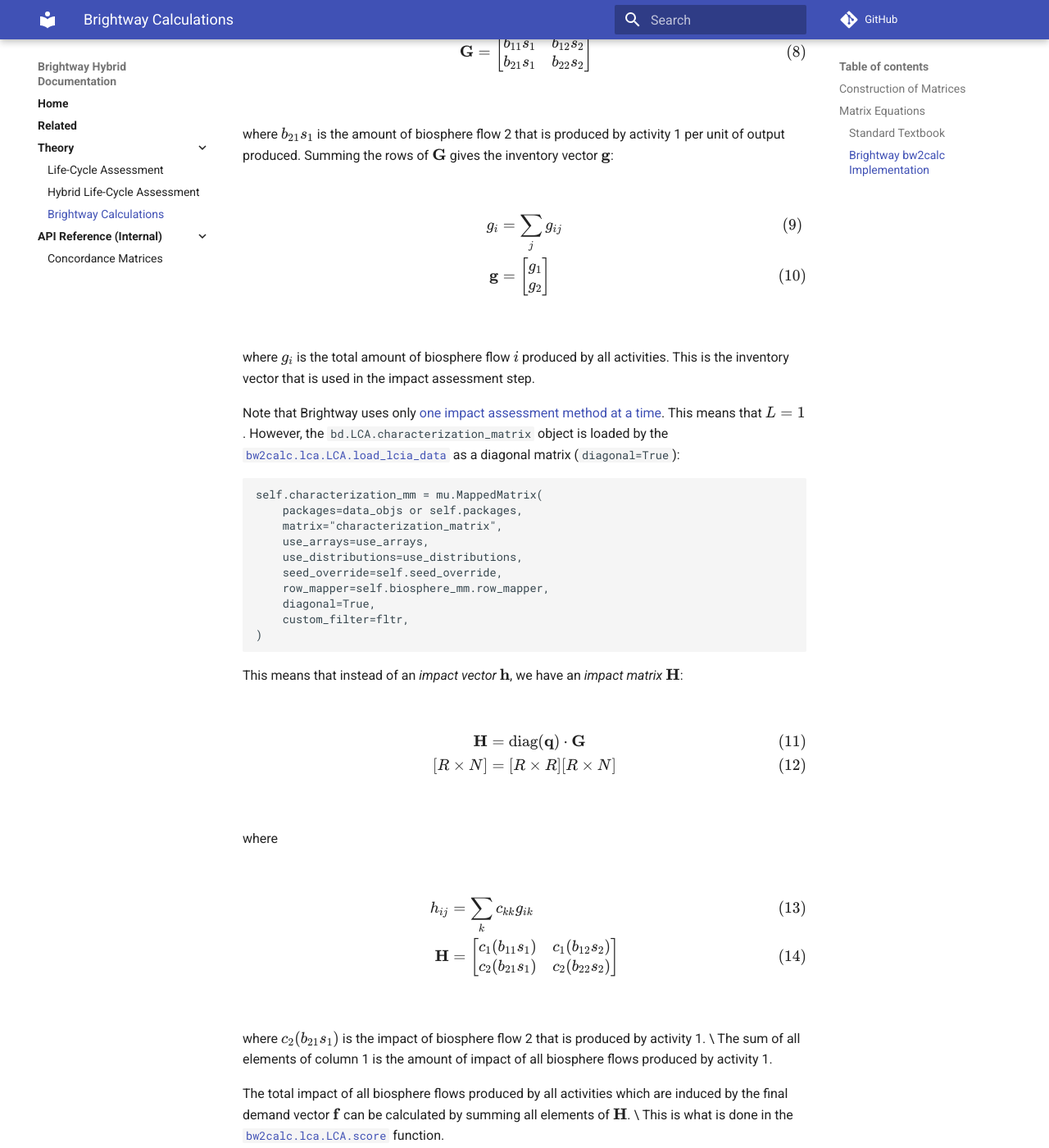
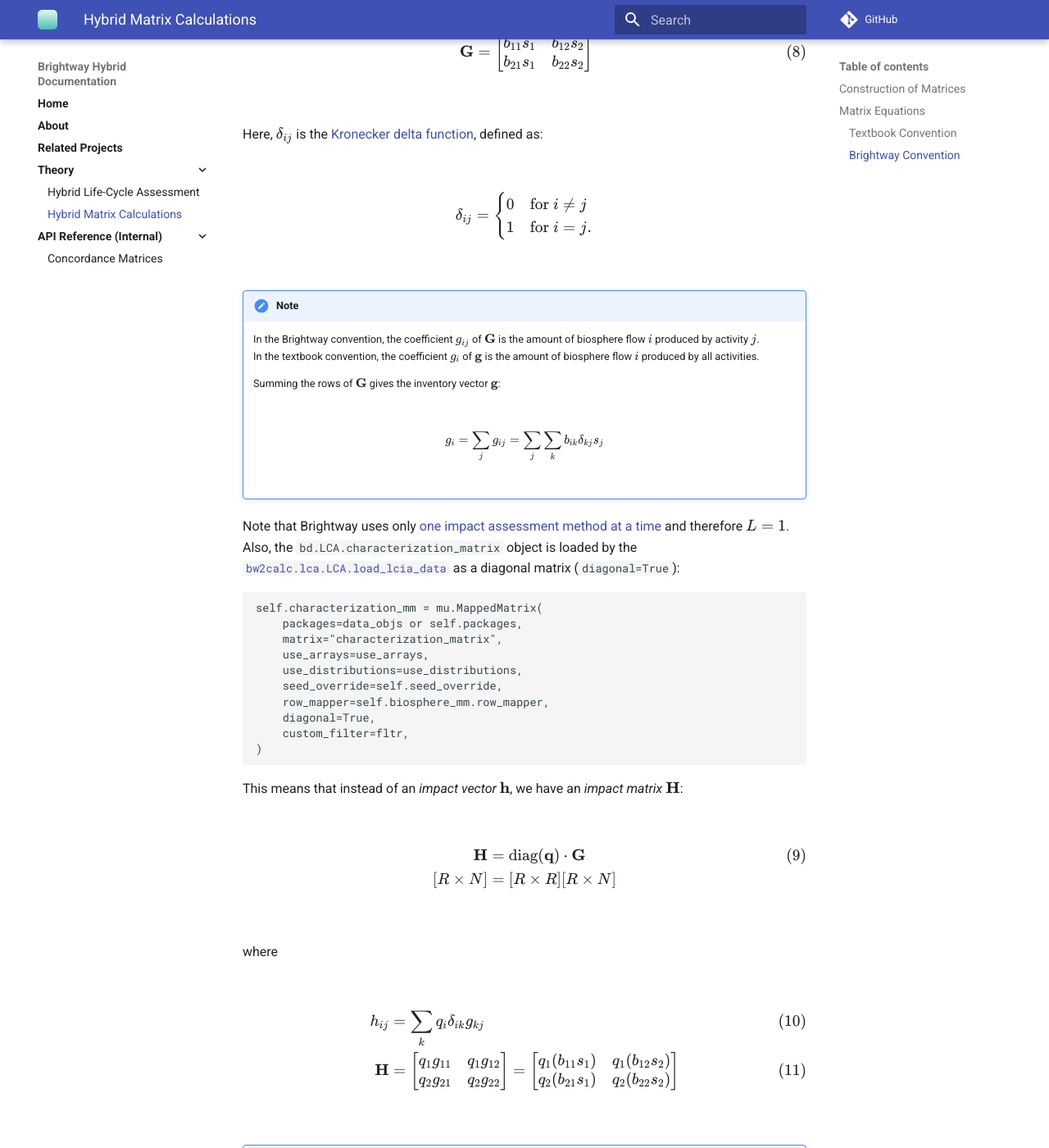
Before and after one commit to brightway-lca/bw_hybrid, an MkDocs documentation site: the page built from docs/theory/calculations.md, in a window 1280 px wide and 1400 px high, scrolled down 4582 px. Shown: the whole window at 82% size. Built offline with MkDocs 1.6.1 and Material for MkDocs 9.7.7, drawn with Linux system fonts in a browser that asks for light colours; comment, search, counter and statistics services are not loaded; some of the changed text lies outside the part shown.

Commit message:
updated documentation

````diff
--- a/docs/theory/calculations.md
+++ b/docs/theory/calculations.md
@@ -1,4 +1,4 @@
-# Hybrid Calculations with Brightway
+# Hybrid Matrix Calculations
 
 ??? Why does the USEEIO A-matrix have zero elements on the diagonal - and why does it have negative values sometimes?
 ??? When/how are the biosphere parts of the database written?
@@ -92,7 +92,7 @@
     | $R$     | Number of biosphere flows      |
     | $L$     | Number of impact categories    |
 
-### Standard Textbook
+### Textbook Convention
 
 | Object                  | Symbol        | Dimension   | Source                                                                                                        |
 |-------------------------|---------------|-------------|---------------------------------------------------------------------------------------------------------------|
@@ -101,8 +101,8 @@
 | biosphere matrix        | $\mathbf{B}$  | $[R\times N]$ | Eqn.(2.7) and Theorem 2 (P.21) in [Heijungs & Suh (2001)](https://doi.org/10.1007/978-94-015-9900-9)        |
 | scaling vector          | $\mathbf{s}$  | $[N\times 1]$ | Eqn.(2.12ff.) and Def. 3 (P.21) in [Heijungs & Suh (2001)](https://doi.org/10.1007/978-94-015-9900-9)       |
 | inventory vector        | $\mathbf{g}$  | $[R\times 1]$ | Eqn.(2.10) and Def. 5 (P.21) in [Heijungs & Suh (2001)](https://doi.org/10.1007/978-94-015-9900-9)          |
-| characterization matrix | $\mathbf{Q}$  | $[L\times R]$ | Eqn.(8.26) in [Errata of Heijungs & Suh (2001)](https://personal.vu.nl/r.heijungs/computational/The%20computational%20structure%20of%20LCA%20-%20Errata.pdf) |
-| impact vector           | $\mathbf{h}$  | $[L\times 1]$ | Eqn.(8.27) in [Heijungs & Suh (2001)](https://doi.org/10.1007/978-94-015-9900-9) |
+| characterization matrix | $\mathbf{Q}$  | $[L\times R]$ | Eqn.(8.26) in [Errata of Heijungs & Suh (2001)](https://web.archive.org/web/20230505051343/https://personal.vu.nl/r.heijungs/computational/The%20computational%20structure%20of%20LCA%20-%20Errata.pdf) |
+| impact vector           | $\mathbf{h}$  | $[L\times 1]$ | Eqn.(8.27) in [Heijungs & Suh (2001)](https://doi.org/10.1007/978-94-015-9900-9)                            |
 
 The _"solution to the inventory problem"_ is then given by (Eqn.(2.45) and Eqn.(2.47) in [Heijungs & Suh (2001)](https://doi.org/10.1007/978-94-015-9900-9)):
 
@@ -126,7 +126,7 @@
 \end{align}
 $$
 
-### Brightway `bw2calc` Implementation
+### Brightway Convention
 
 !!! warning
 
@@ -175,22 +175,28 @@
     \end{bmatrix}
 \end{align}
 
-where $b_{21}s_1$ is the amount of biosphere flow 2 that is produced by activity 1 per unit of output produced. Summing the rows of $\mathbf{G}$ gives the inventory vector $\mathbf{g}$:
+Here, $\delta_{ij}$ is the [Kronecker delta function](https://en.wikipedia.org/wiki/Kronecker_delta), defined as:
 
 $$
-\begin{align}
-    g_{i} &= \sum_j g_{ij} \\
-    \mathbf{g} &=
-    \begin{bmatrix}
-        g_1 \\
-        g_2 \\
-    \end{bmatrix}
-\end{align}
+\delta_{ij} =
+\begin{cases}
+0 & \text{for } i \neq j \\
+1 & \text{for } i = j.
+\end{cases}
 $$
 
-where $g_{i}$ is the total amount of biosphere flow $i$ produced by all activities. This is the inventory vector that is used in the impact assessment step.
+!!! note
+    In the Brightway convention, the coefficient $g_{ij}$ of $\mathbf{G}$ is the amount of biosphere flow $i$ produced by activity $j$.
+    In the textbook convention, the coefficient $g_i$ of $\mathbf{g}$ is the amount of biosphere flow $i$ produced by all activities.
 
-Note that Brightway uses only [one impact assessment method at a time](https://github.com/brightway-lca/brightway2-calc/blob/cb4439b3c41cb8ddaf84a186385dde410806b977/bw2calc/lca.py#L47). This means that $L=1$. However, the `bd.LCA.characterization_matrix` object is loaded by the [`bw2calc.lca.LCA.load_lcia_data`](https://github.com/brightway-lca/brightway2-calc/blob/a51ac18348f22ada859e72f9d6c9a8774a4c0cb3/bw2calc/lca.py#L219) as a diagonal matrix (`diagonal=True`):
+    Summing the rows of $\mathbf{G}$ gives the inventory vector $\mathbf{g}$:
+
+    $$
+    g_{i} = \sum_j g_{ij} = \sum_j \sum_k b_{ik} \delta_{kj} s_{j}
+    $$
+
+
+Note that Brightway uses only [one impact assessment method at a time](https://github.com/brightway-lca/brightway2-calc/blob/cb4439b3c41cb8ddaf84a186385dde410806b977/bw2calc/lca.py#L47) and therefore $L=1$. Also, the `bd.LCA.characterization_matrix` object is loaded by the [`bw2calc.lca.LCA.load_lcia_data`](https://github.com/brightway-lca/brightway2-calc/blob/a51ac18348f22ada859e72f9d6c9a8774a4c0cb3/bw2calc/lca.py#L219) as a diagonal matrix (`diagonal=True`):
 
 ```python
 self.characterization_mm = mu.MappedMatrix(
@@ -207,23 +213,32 @@
 
 This means that instead of an _impact vector_ $\mathbf{h}$, we have an _impact matrix_ $\mathbf{H}$:
 
+$$
 \begin{align}
-\mathbf{H} &= \text{diag}(\mathbf{q}) \cdot \mathbf{G} \\
-[R \times N] &= [R \times R] [R \times N]
+    \mathbf{H} &= \text{diag}(\mathbf{q}) \cdot \mathbf{G} \\
+    [R \times N] &= [R \times R] [R \times N] \notag
 \end{align}
+$$
 
 where
 
+$$
 \begin{align}
-h_{ij} &= \sum_k c_{kk} g_{ik} \\
-\mathbf{H} &= \begin{bmatrix}
-c_1 (b_{11}s_1) & c_1 (b_{12}s_2) \\
-c_2 (b_{21}s_1) & c_2 (b_{22}s_2) \\
-\end{bmatrix}
+    h_{ij} &= \sum_k q_i \delta_{ik} g_{kj} \\
+    \mathbf{H} &= \begin{bmatrix}
+    q_1 g_{11} & q_1 g_{12} \\
+    q_2 g_{21} & q_2 g_{22} \\
+    \end{bmatrix} = \begin{bmatrix}
+    q_1 (b_{11}s_1) & q_1 (b_{12}s_2) \\
+    q_2 (b_{21}s_1) & q_2 (b_{22}s_2) \\
+    \end{bmatrix}
 \end{align}
+$$
 
-where $c_2 (b_{21}s_1)$ is the impact of biosphere flow 2 that is produced by activity 1. \
-The sum of all elements of column 1 is the amount of impact of all biosphere flows produced by activity 1.
+!!! note
+    In the Brightway convention, the coefficient $h_{ij}$ of $\mathbf{H}$ is the impact of biosphere flow $i$ produced by activity $j$.
+    In the textbook convention, the coefficient $h_i$ of $\mathbf{h}$ is the amount of impact $i$ produced by all activities.
 
-The total impact of all biosphere flows produced by all activities which are induced by the final demand vector $\mathbf{f}$ can be calculated by summing all elements of $\mathbf{H}$. \
+
+The total impact of all biosphere flows produced by all activities which are induced by the final demand vector $\mathbf{f}$ can be calculated by summing all elements of $\mathbf{H}$.
 This is what is done in the [`bw2calc.lca.LCA.score`](https://github.com/brightway-lca/brightway2-calc/blob/a51ac18348f22ada859e72f9d6c9a8774a4c0cb3/bw2calc/lca.py#L330) function.
--- a/mkdocs.yaml
+++ b/mkdocs.yaml
@@ -4,18 +4,18 @@
 copyright: © Paul Scherrer Institute (PSI) | Code under MIT License
 nav:
   - Home: 'index.md'
-  - Related: 'related.md'
+  - About: 'about.md'
+  - Related Projects: 'related.md'
   - Theory:
-    - Life-Cycle Assessment: 'theory/lca.md'
     - Hybrid Life-Cycle Assessment: 'theory/hlca.md'
-    - Brightway Calculations: 'theory/calculations.md'
+    - Hybrid Matrix Calculations: 'theory/calculations.md'
   - API Reference (Internal):
     - Concordance Matrices: 'api/concordance.md'
 theme: # https://www.mkdocs.org/user-guide/choosing-your-theme/#readthedocs
   name: material
   #custom_dir: docs/_overrides
-  #logo: _static/logos/jetfuelburn_logo.svg
-  #favicon: _static/logos/jetfuelburn_logo.svg
+  logo: _static/logos/brightwayhybrid_logo.svg
+  favicon: _static/logos/brightwayhybrid_logo.svg
   highlightjs: true
   navigation_depth: 4
   features:
````
Also changed, not shown: other parts of docs/theory/calculations.md (+4 -4 lines), docs/about.md (added, +17 -0 lines), docs/related.md (+2 -0 lines), LICENSE.txt (added), docs/_static/logos/brightwayhybrid_logo.svg (added), docs/_static/logos/logo_black_PSI_ETHZ_WISER.svg (added), 1 other file.
